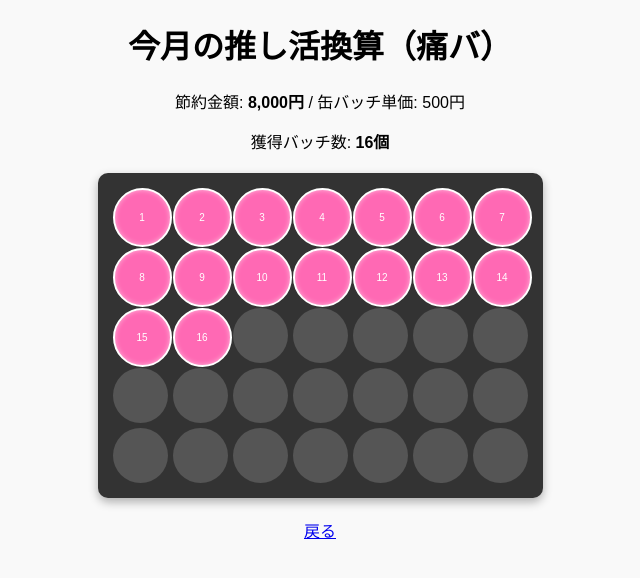
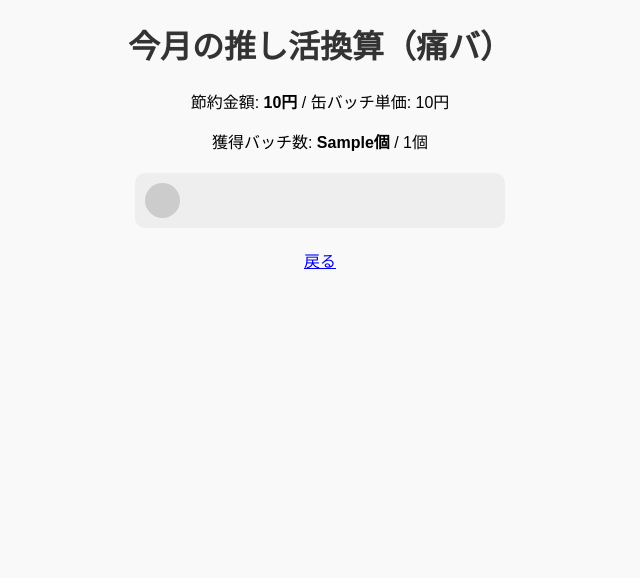
Before and after one commit to Yuu0413/hack_temp, a Flask app: template templates/otaku.html in a window 1280 px wide. Shown: the top 578 px of the page, without its empty margins (320-960 px from the left). Run offline with Flask 3, Linux system fonts and the light colour scheme; the template is opened without the code that fills it: most values are stand-ins (such as "Sample title", 1, 10 or a date in 2020).

Commit message:
結合を完了！

```diff
--- a/db/schema.sql
+++ b/db/schema.sql
@@ -20,7 +20,7 @@ CREATE TABLE badge_settings (
     setting_id INTEGER PRIMARY KEY AUTOINCREMENT,
     user_id INTEGER,
     badge_price INTEGER DEFAULT 600,
-    itabag_badge_count INTEGER DEFAULT 35,
+    badges_per_bag INTEGER DEFAULT 35, -- 修正: server.pyに合わせてカラム名を変更
     itabag_total_price INTEGER DEFAULT 19250,
     FOREIGN KEY (user_id) REFERENCES users(user_id) ON DELETE CASCADE
 );
@@ -109,7 +109,6 @@ CREATE TABLE monthly_summaries (
 
 -- -----------------------------------------------------
 -- トリガー (updated_at の自動更新用)
--- SQLiteはデフォルトで更新時のタイムスタンプ変更を行わないため作成
 -- -----------------------------------------------------
 
 -- purchasesの更新時
--- a/templates/otaku.html
+++ b/templates/otaku.html
@@ -4,91 +4,49 @@
     <meta charset="UTF-8">
     <title>推し活換算（痛バ）</title>
     <style>
-        body {
-            font-family: sans-serif;
-            text-align: center;
-            background-color: #f9f9f9;
-        }
-
+        body { font-family: sans-serif; text-align: center; background-color: #f9f9f9; }
+        h1 { color: #333; }
         .itabag-container {
             display: grid;
-            grid-template-columns: repeat(7, 55px);
-            grid-template-rows: repeat(5, 55px);
+            grid-template-columns: repeat(8, 1fr); /* 8列 */
             gap: 5px;
-
-            width: fit-content;
-            height: fit-content;
+            width: 350px;
             margin: 20px auto;
-            padding: 15px;
-            background-color: #333;
+            padding: 10px;
+            background-color: #eee;
             border-radius: 10px;
-            box-shadow: 0 4px 10px rgba(0, 0, 0, 0.3);
         }
-
         .badge {
-            width: 100%;
-            aspect-ratio: 1 / 1;
-            background-color: #555;
+            width: 35px;
+            height: 35px;
+            background-color: #ccc;
             border-radius: 50%;
             display: flex;
             align-items: center;
             justify-content: center;
-            font-size: 10px;
+            font-size: 12px;
             color: white;
         }
-
         .badge.active {
-            background-color: #ff69b4;
-            box-shadow: inset 0 0 5px rgba(255, 255, 255, 0.5);
+            background-color: #ff69b4; /* 獲得済みカラー */
             border: 2px solid white;
         }
     </style>
 </head>
 <body>
     <h1>今月の推し活換算（痛バ）</h1>
-    <p>節約金額: <strong>8,000円</strong> / 缶バッチ単価: 500円</p>
-    <p>獲得バッチ数: <strong>16個</strong></p>
+
+    <p>節約金額: <strong>{{ "{:,}".format(data.monthly_total) }}円</strong> / 缶バッチ単価: {{ "{:,}".format(data.badge_price) }}円</p>
+    <p>獲得バッチ数: <strong>{{ data.earned_badges }}個</strong> / {{ data.itabag_count }}個</p>
 
     <div class="itabag-container">
-        <div class="badge active">1</div>
-        <div class="badge active">2</div>
-        <div class="badge active">3</div>
-        <div class="badge active">4</div>
-        <div class="badge active">5</div>
-        <div class="badge active">6</div>
-        <div class="badge active">7</div>
-        <div class="badge active">8</div>
-        <div class="badge active">9</div>
-        <div class="badge active">10</div>
-        <div class="badge active">11</div>
-        <div class="badge active">12</div>
-        <div class="badge active">13</div>
-        <div class="badge active">14</div>
-        <div class="badge active">15</div>
-        <div class="badge active">16</div>
-
-        <div class="badge"></div>
-        <div class="badge"></div>
-        <div class="badge"></div>
-        <div class="badge"></div>
-        <div class="badge"></div>
-        <div class="badge"></div>
-        <div class="badge"></div>
-        <div class="badge"></div>
-        <div class="badge"></div>
-        <div class="badge"></div>
-        <div class="badge"></div>
-        <div class="badge"></div>
-        <div class="badge"></div>
-        <div class="badge"></div>
-        <div class="badge"></div>
-        <div class="badge"></div>
-        <div class="badge"></div>
-        <div class="badge"></div>
-        <div class="badge"></div>
-
+        {% for i in range(1, data.itabag_count + 1) %}
+            <div class="badge {% if i <= data.earned_badges %}active{% endif %}">
+                {% if i <= data.earned_badges %}{{ i }}{% endif %}
+            </div>
+        {% endfor %}
     </div>
 
-    <a href="result.html">戻る</a>
+    <a href="{{ url_for('index') }}">戻る</a>
 </body>
 </html>
```
Also changed, not shown: server.py (+180 -27 lines), templates/datainsert.html (+82 -50 lines), instance/todo.db (deleted), oshikatsu.db.
